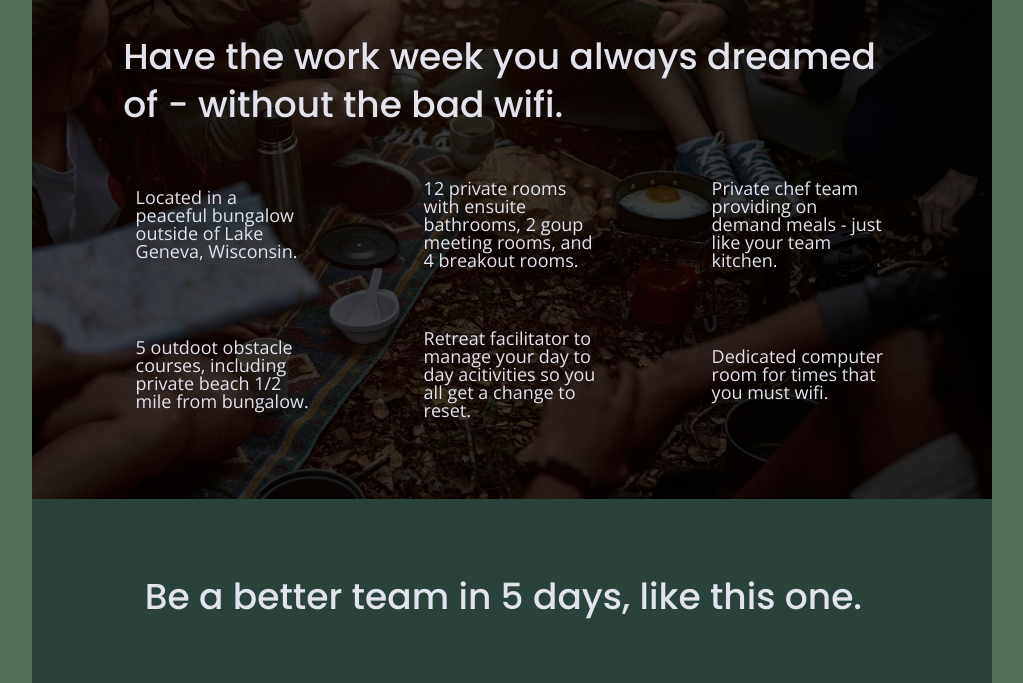
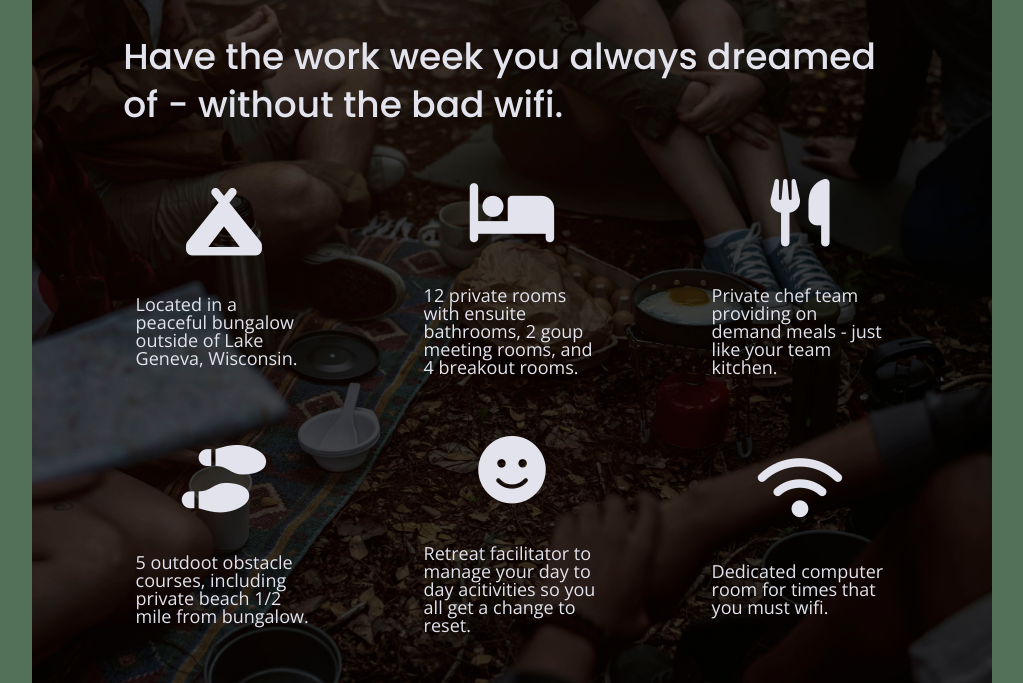
Before and after one commit to Sannmatt/206-unplugged, a website built with Parcel: page index.html in a window 1280 px wide. Shown: the part 1049-1732 px from the top of the page, without its empty margins (128-1151 px from the left). Built offline with nearby package versions, Linux system fonts and the light colour scheme; files whose address does not match are found by name.

Commit message:
css edited

```diff
--- a/css/main.css
+++ b/css/main.css
@@ -328,6 +328,11 @@ input[type=button] {
   line-height: 1;
 }
 
+.features i {
+  font-size: 3.75em;
+  margin-bottom: 40px;
+}
+
 /* Reviews */
 
 .reviews {
@@ -374,6 +379,7 @@ input[type=button] {
     top: 0;
     left: 0;
 }
+
 .contact-section {
   display: flex;
   justify-content: center;
@@ -661,6 +667,10 @@ input[type=button] {
       width: 45%;
   }
 
+  .map figure {
+    padding-bottom: 45.5%;
+  }
+
   .contact-section .content-wrapper h2 {
       width: 80%;
   }
@@ -772,6 +782,10 @@ input[type=button] {
 /* ==========================================================================
    About Page
    ========================================================================== */
+  .map figure {
+    padding-bottom: 37.5%;
+  }
+
   .mission h2,
   .contact-section .content-wrapper h2 {
     width: 95%;
--- a/index.html
+++ b/index.html
@@ -21,7 +21,8 @@
   <link href="https://fonts.googleapis.com/css?family=Open+Sans:400,700|Poppins:500,700" rel="stylesheet">
   <link rel="stylesheet" href="css/normalize.css">
   <link rel="stylesheet" href="css/main.css">
-
+  <!-- FontAwesome -->
+  <script src="https://kit.fontawesome.com/761ceacddb.js" crossorigin="anonymous"></script>
   <meta name="theme-color" content="#fafafa">
 </head>
 
@@ -67,27 +68,39 @@
         <div class="content-wrapper">
             <h2>Have the work week you always dreamed of - without the bad wifi.</h2>
           <article>
-            <p class="fontawesome-icon"></p>
+            <p class="fontawesome-icon">
+              <i class="fas fa-campground"></i>
+            </p>
             <p class="features-item-description">Located in a peaceful bungalow outside of Lake Geneva, Wisconsin.</p>
           </article>
           <article>
-            <p class="fontawesome-icon"></p>
+            <p class="fontawesome-icon">
+              <i class="fas fa-bed"></i>
+            </p>
             <p class="features-item-description">12 private rooms with ensuite bathrooms, 2 goup meeting rooms, and 4 breakout rooms.</p>
           </article>
           <article>
-            <p class="fontawesome-icon"></p>
+            <p class="fontawesome-icon">
+              <i class="fas fa-utensils"></i>
+            </p>
             <p class="features-item-description">Private chef team providing on demand meals - just like your team kitchen.</p>
           </article>
           <article>
-            <p class="fontawesome-icon"></p>
+            <p class="fontawesome-icon">
+              <i class="fas fa-shoe-prints"></i>
+            </p>
             <p class="features-item-description">5 outdoot obstacle courses, including private beach 1/2 mile from bungalow.</p>
           </article>
           <article>
-            <p class="fontawesome-icon"></p>
+            <p class="fontawesome-icon">
+              <i class="fas fa-smile"></i>
+            </p>
             <p class="features-item-description">Retreat facilitator to manage your day to day acitivities so you all get a change to reset.</p>
           </article>
           <article>
-            <p class="fontawesome-icon"></p>
+            <p class="fontawesome-icon">
+              <i class="fas fa-wifi"></i>
+            </p>
             <p class="features-item-description">Dedicated computer room for times that you must wifi.</p>
           </article>
         </div>
```
Also changed, not shown: about/index.html (+2 -0 lines), faqs/index.html (+2 -0 lines).
